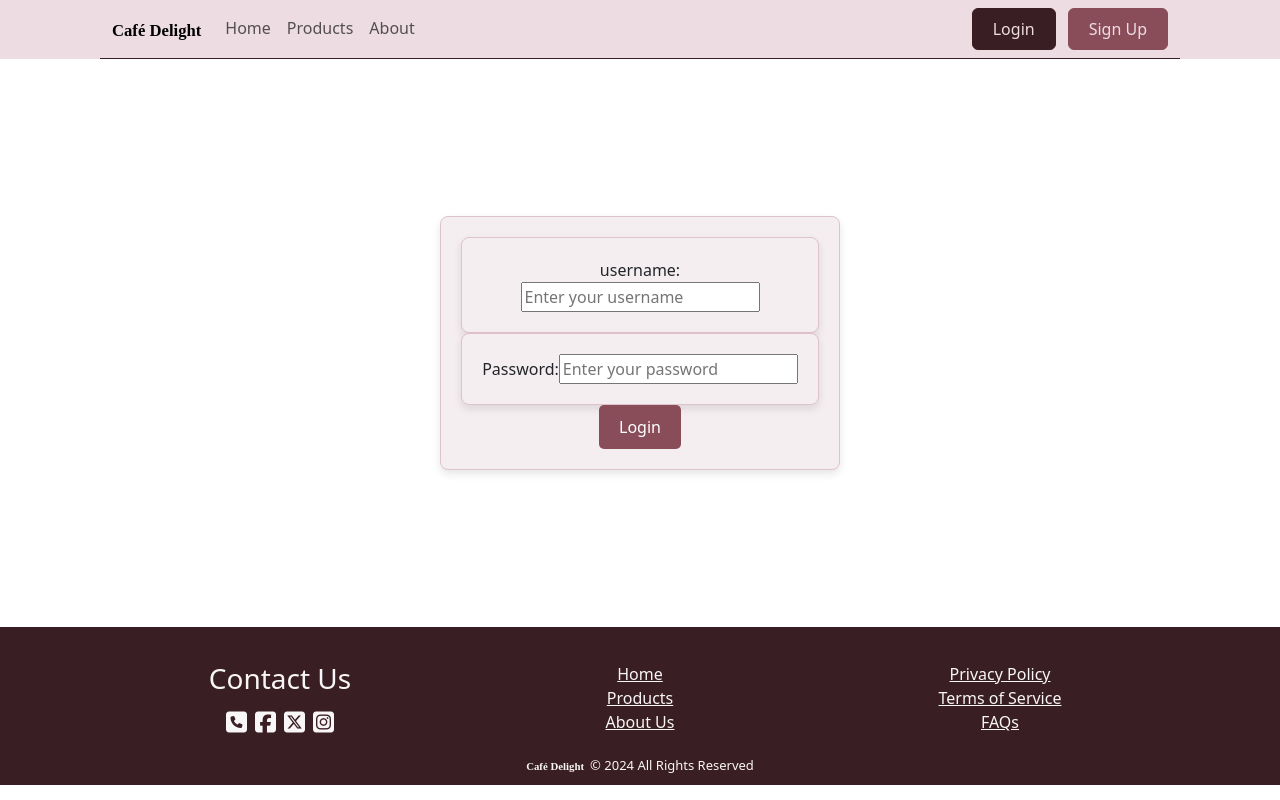
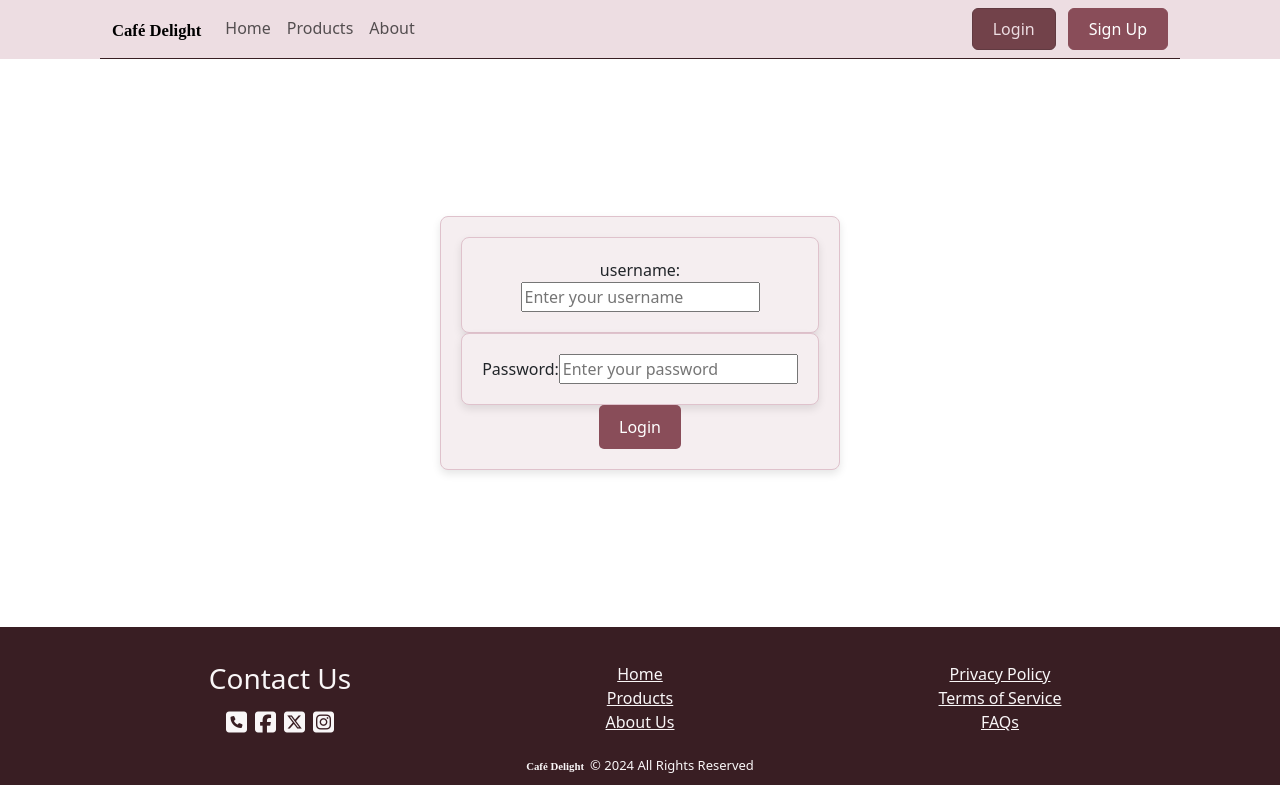
Before and after one commit to abdozero/Cafe-Angular, an Angular app: page /login in a window 1280 px wide. In both pictures the pointer is over the button "Login". Built offline with nearby package versions, Linux system fonts and the light colour scheme.

Commit message:
edit button hover colors

```diff
--- a/src/app/Component/header/header.component.css
+++ b/src/app/Component/header/header.component.css
@@ -16,10 +16,12 @@
 }
 
 .btn-outline-rose-taupe:hover{
-  border-color: var(--color-11);
-  background-color: var(--color-11);
+  border-color: var(--color-10);
+  background-color: var(--color-9);
 }
 .btn-outline-rose-taupe:hover .nav-link{color: var(--color-3);}
+.btn-rose-taupe .nav-link{color: white;}
+.btn-rose-taupe:hover .nav-link{color: var(--color-3);}
 
 @media (min-width: 992px) {
     .btn-outline-rose-taupe, .btn-rose-taupe{
```
